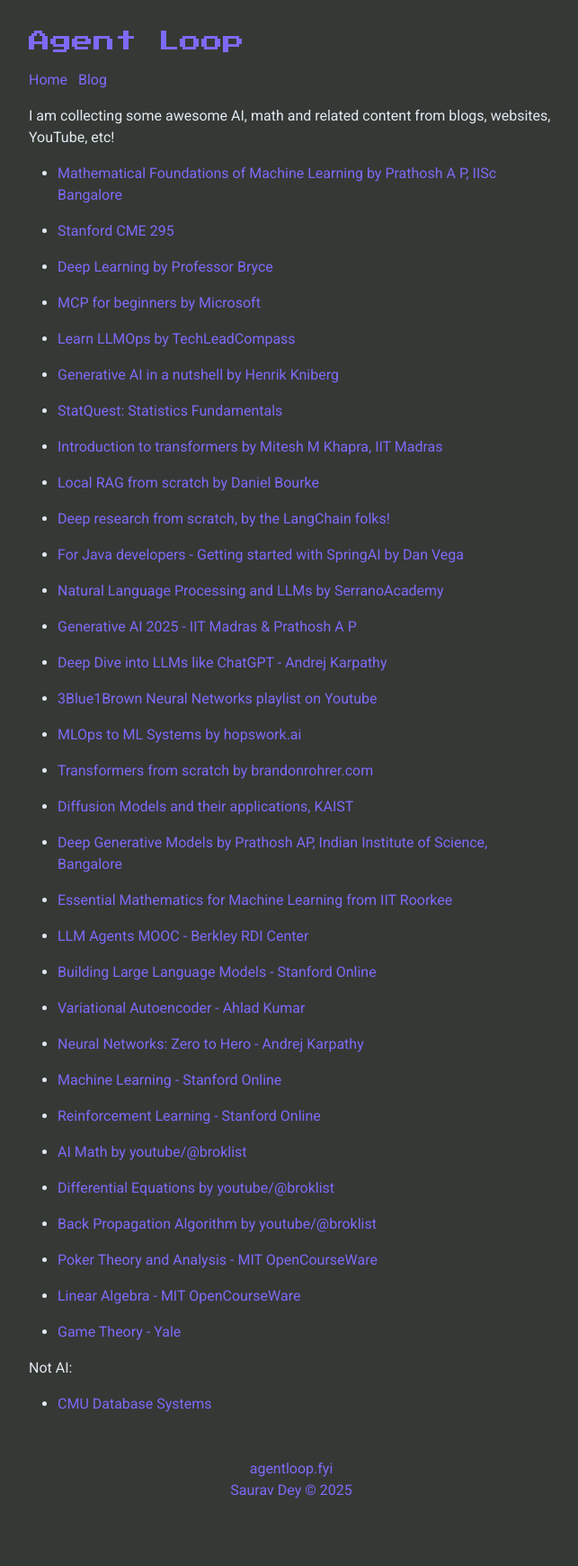
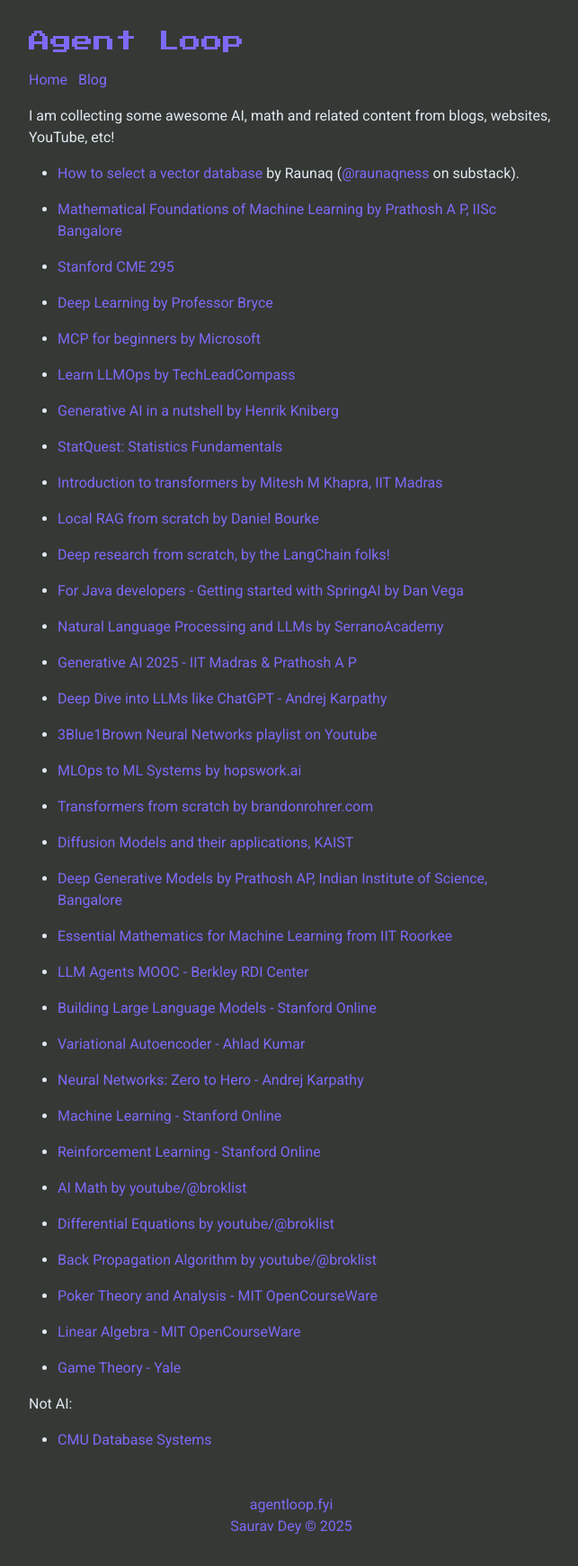
Before and after one commit to agentloopfyi/agentloopfyi.github.io, a Jekyll site: the page built from _pages/learn-ai.markdown, in a window 1280 px wide. Shown: the whole page at 90% size, without its empty margins (316-959 px from the left). Built offline with Jekyll 4.4.1, drawn with Linux system fonts in a browser that asks for light colours; nearby versions of some CDN libraries; before the commit the page ends 1701 px from its top, so only the background shows below that.

Commit message:
Update learn-ai.markdown

```diff
--- a/_pages/learn-ai.markdown
+++ b/_pages/learn-ai.markdown
@@ -7,6 +7,8 @@
 ---
 
 I am collecting some awesome AI, math and related content from blogs, websites, YouTube, etc!
+
+- [How to select a vector database](https://raunaqness.substack.com/p/vector-databases-for-rag) by Raunaq ([@raunaqness](https://substack.com/@raunaqness) on substack).
 
 - [Mathematical Foundations of Machine Learning by Prathosh A P, IISc Bangalore](https://www.youtube.com/watch?v=G2h7nD_Stxg&list=PLgMDNELGJ1Cay-Q9Cn8KcpUcC58NDWuiu&index=4)
 
```
